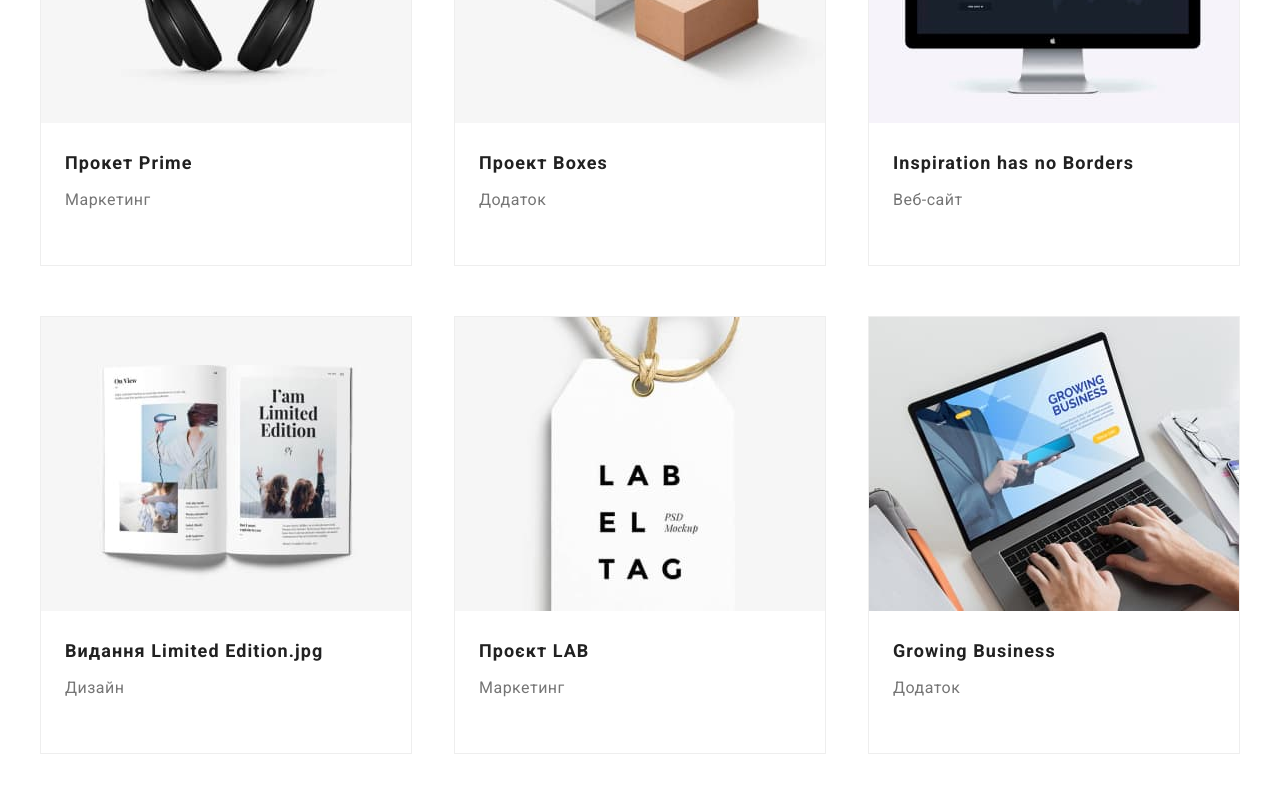
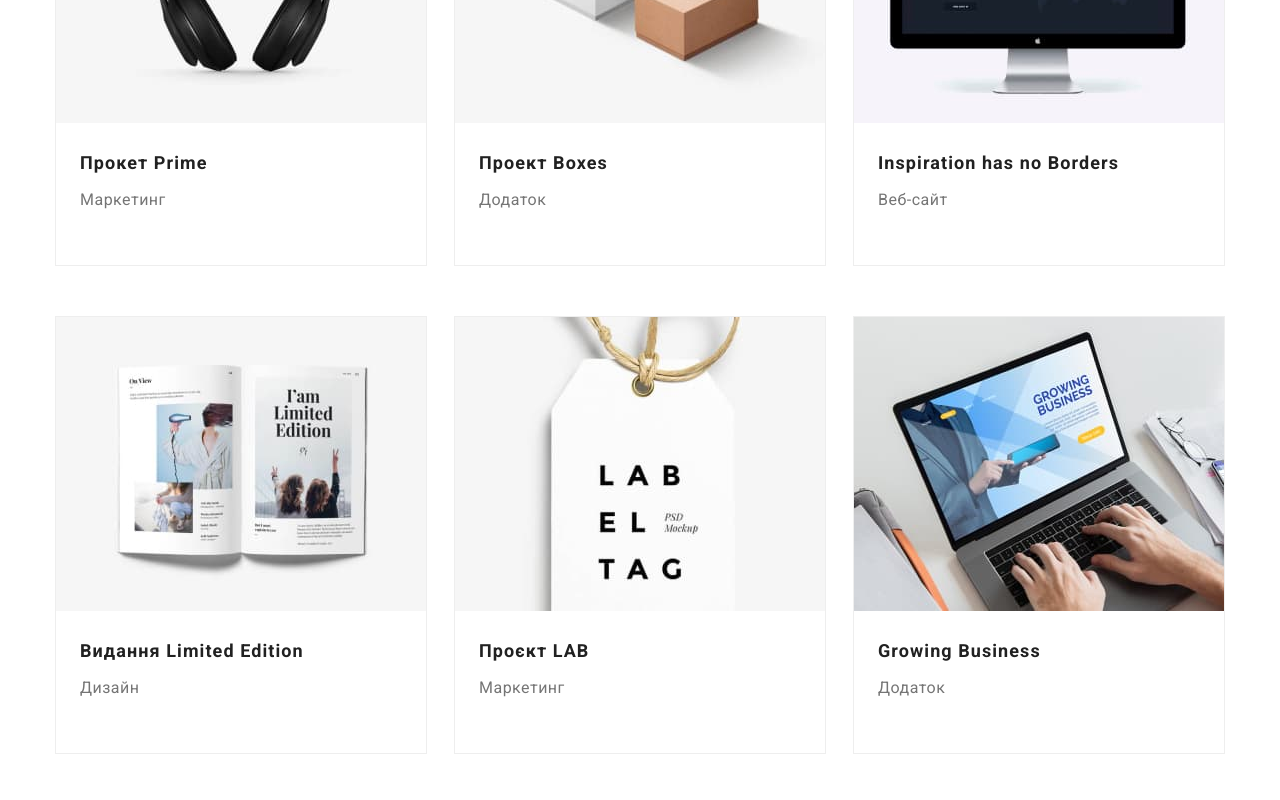
Before and after one commit to LavrovMykola/WebStudio, a plain HTML site: page portfolio.html in a window 1280 px wide. Shown: the part 921-1721 px from the top of the page. Drawn offline with nearby package versions, Linux system fonts and the light colour scheme.

Commit message:
portfolio fixed

```diff
--- a/css/portfolio.css
+++ b/css/portfolio.css
@@ -79,9 +79,9 @@ a:hover {
 }
 /* Main------------------------------------------------------------ */
 .main-portoflio{
-    width: 1230px;
-    margin: 94px auto;
-    padding: 0 15px;
+    width: 1200px;
+    margin: 0 auto;
+    padding: 94px 15px;
 }
 ul {
     list-style-type: none;
--- a/portfolio.html
+++ b/portfolio.html
@@ -84,7 +84,7 @@
                 <li class="box-portfolio">
                     <img class="img-normal" src="./img.webstudio/видання_limited_edition.jpg"
                         alt="Видання_Limited_Edition">
-                    <h4 class="title-portfolio">Видання Limited Edition.jpg</h4>
+                    <h4 class="title-portfolio">Видання Limited Edition</h4>
                     <p class="text-portfolio">Дизайн</p>
                 </li>
                 <li class="box-portfolio">
```
Also changed, not shown: img.webstudio/backround_overlay.jpg (deleted).
